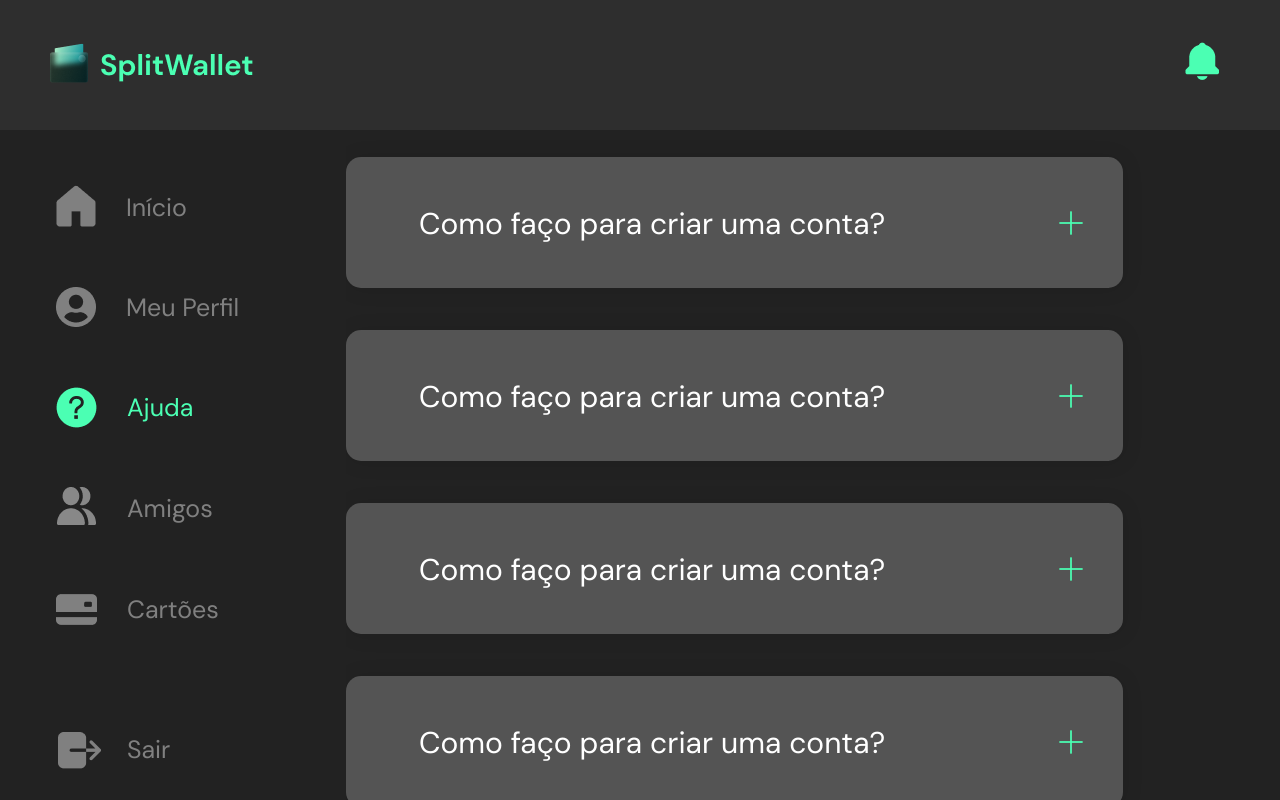
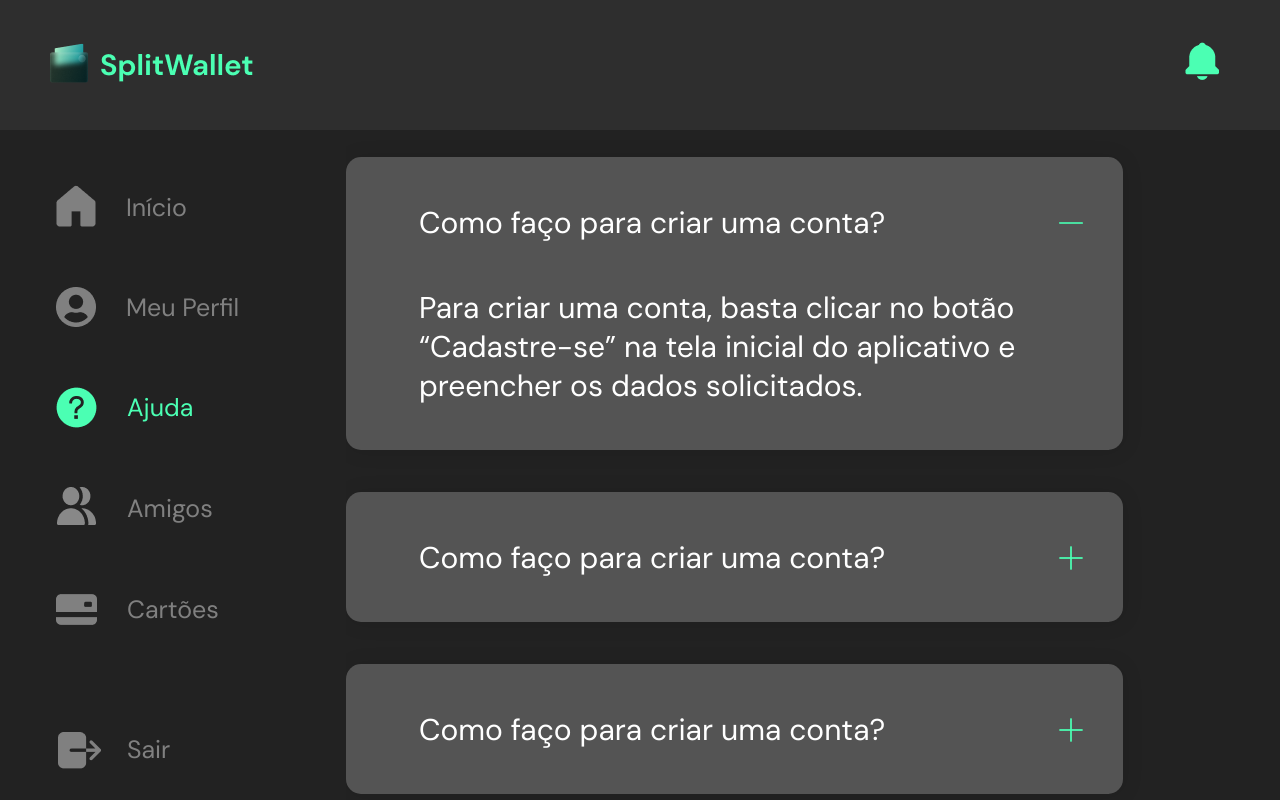
Before and after one commit to KaioAlex/PDS-TP, a Vue app in the folder frontend/: page /dashboard/help in a window 1280 px wide. Both pictures are taken after a click on the picture 1071 px from the left and 223 px from the top of the page. Built offline with nearby package versions, Linux system fonts and the light colour scheme.

Commit message:
feat: add help page function

```diff
--- a/frontend/src/components/dashboard/HelpPage.vue
+++ b/frontend/src/components/dashboard/HelpPage.vue
@@ -1,12 +1,29 @@
 <template>
   <div class="help-list">
-    <div v-for="(topic, index) in topics" :key="index" class="help">
-      <span class="help__title">{{ topic.question }}</span>
-      <img
-        src="@/assets/images/icons/expand.png"
-        alt="See Answer"
-        class="help__icon"
-      />
+    <div
+      v-for="(topic, index) in topics"
+      :key="index"
+      class="help"
+      :ref="`help-card-${index}`"
+    >
+      <div class="help-header">
+        <span class="help__title">{{ topic.question }}</span>
+        <img
+          src="@/assets/images/icons/expand.png"
+          alt="See Answer"
+          class="help__icon expand"
+          @click="toggleHelp(index)"
+        />
+        <img
+          src="@/assets/images/icons/close.png"
+          alt="See Answer"
+          class="help__icon close"
+          @click="toggleHelp(index)"
+        />
+      </div>
+      <div class="help-answer">
+        <span class="help__title">{{ topic.answer }}</span>
+      </div>
     </div>
   </div>
 </template>
@@ -50,6 +67,12 @@ export default {
       ],
     };
   },
+  methods: {
+    toggleHelp(index) {
+      const helpCard = this.$refs[`help-card-${index}`][0];
+      helpCard.classList.toggle("open");
+    },
+  },
 };
 </script>
 
@@ -68,14 +91,12 @@ export default {
   }
   .help {
     display: flex;
-    justify-content: space-between;
-    align-items: center;
+    flex-direction: column;
     gap: 11px;
     padding: 11px 40px 10px 73px;
     border-radius: 15px;
     background-color: var(--color-background-cards);
     box-shadow: 1px 1px 20px 1px rgba(0, 0, 0, 0.09);
-    min-height: 131px;
     .help__title {
       font-size: 30px;
       font-style: normal;
@@ -86,6 +107,36 @@ export default {
     .help__icon {
       width: 24px;
       height: 24px;
+      cursor: pointer;
+    }
+    .help-header {
+      display: flex;
+      align-items: center;
+      justify-content: space-between;
+      margin: 35px 0;
+    }
+    .help-answer {
+      display: none;
+    }
+    .expand {
+      display: block;
+    }
+    .close {
+      display: none;
+    }
+    &.open {
+      .help-answer {
+        display: flex;
+        align-items: center;
+        justify-content: space-between;
+        margin: 0 0 35px;
+      }
+      .expand {
+        display: none;
+      }
+      .close {
+        display: block;
+      }
     }
   }
 }
```
Also changed, not shown: frontend/.eslintrc.js, frontend/src/assets/images/icons/close.png (added).
